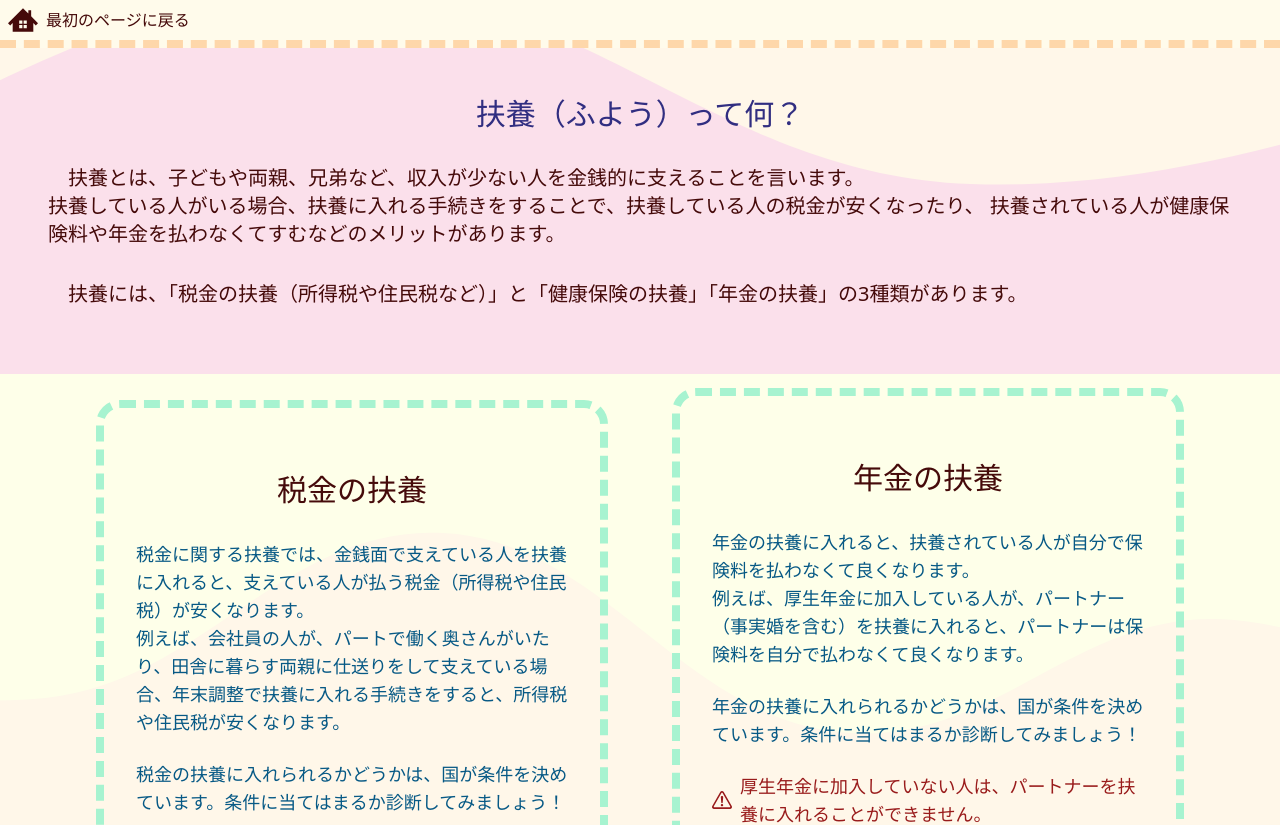
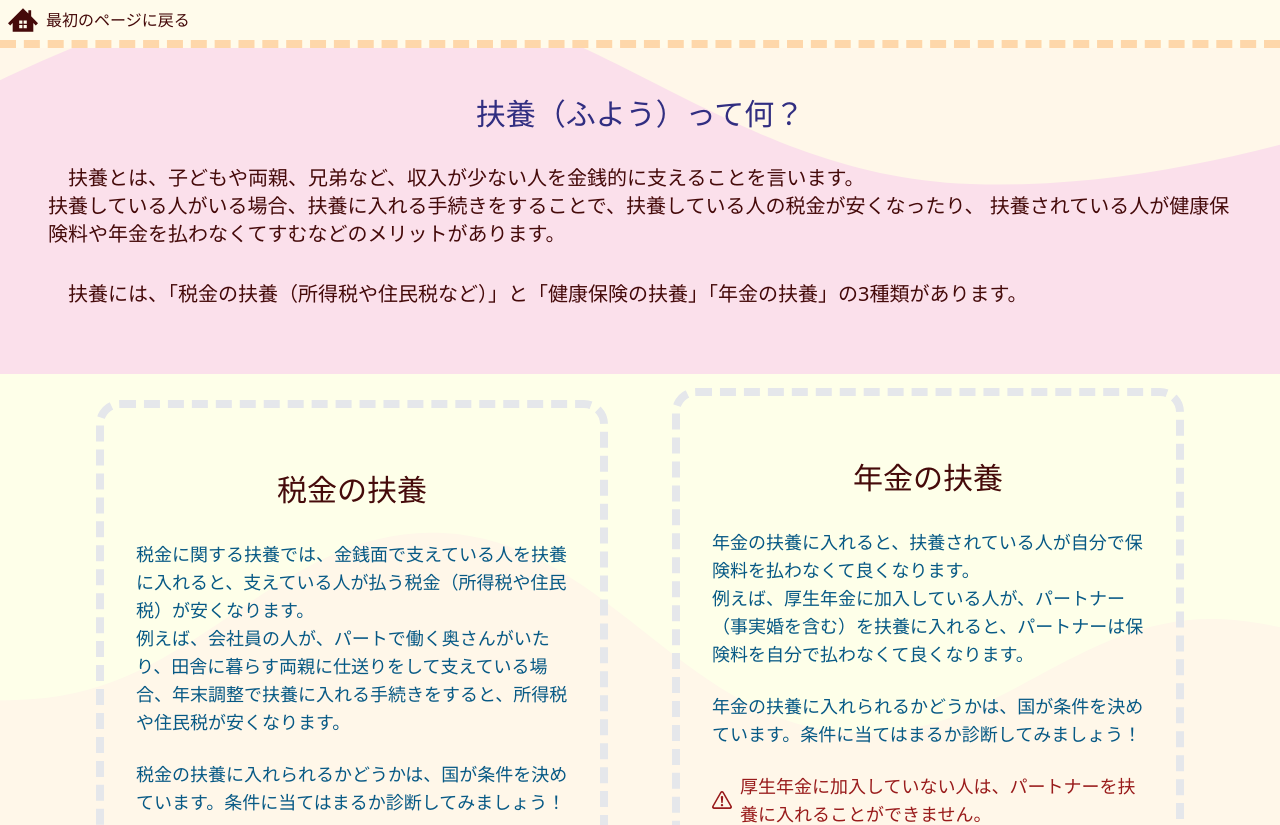
Before and after one commit to Miki-Sh/fukushi, a Next.js app: page /Fuyou in a window 1280 px wide. Shown: the top 825 px of the page. Built offline with nearby package versions, Linux system fonts and the light colour scheme.

Commit message:
✨ 枠の色を変更できるようにした

```diff
--- a/src/components/Frame.jsx
+++ b/src/components/Frame.jsx
@@ -1,7 +1,8 @@
 const Frame = (props) => {
+  const { color, contents } = props;
   return (
-    <div className='inline-block lg:w-2/5 m-2 sm:m-8 py-8 px-4 sm:p-8 text-center rounded-3xl border-dashed border-8 border-emerald-200'>
-        { props.contents }
+    <div className={`inline-block lg:w-2/5 m-2 sm:m-8 py-8 px-4 sm:p-8 text-center rounded-3xl border-dashed border-8 border-${ color } `}>
+        { contents }
     </div>
   );
 };
```
